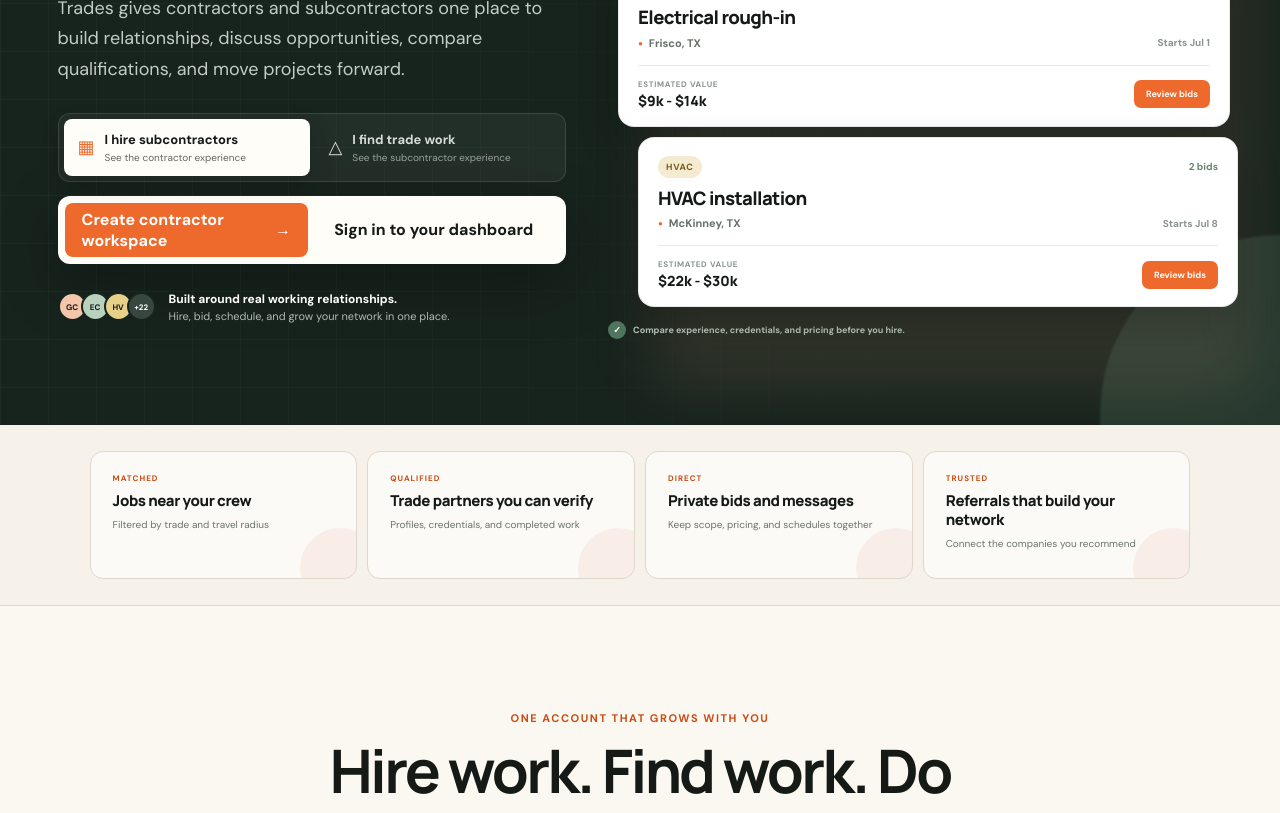
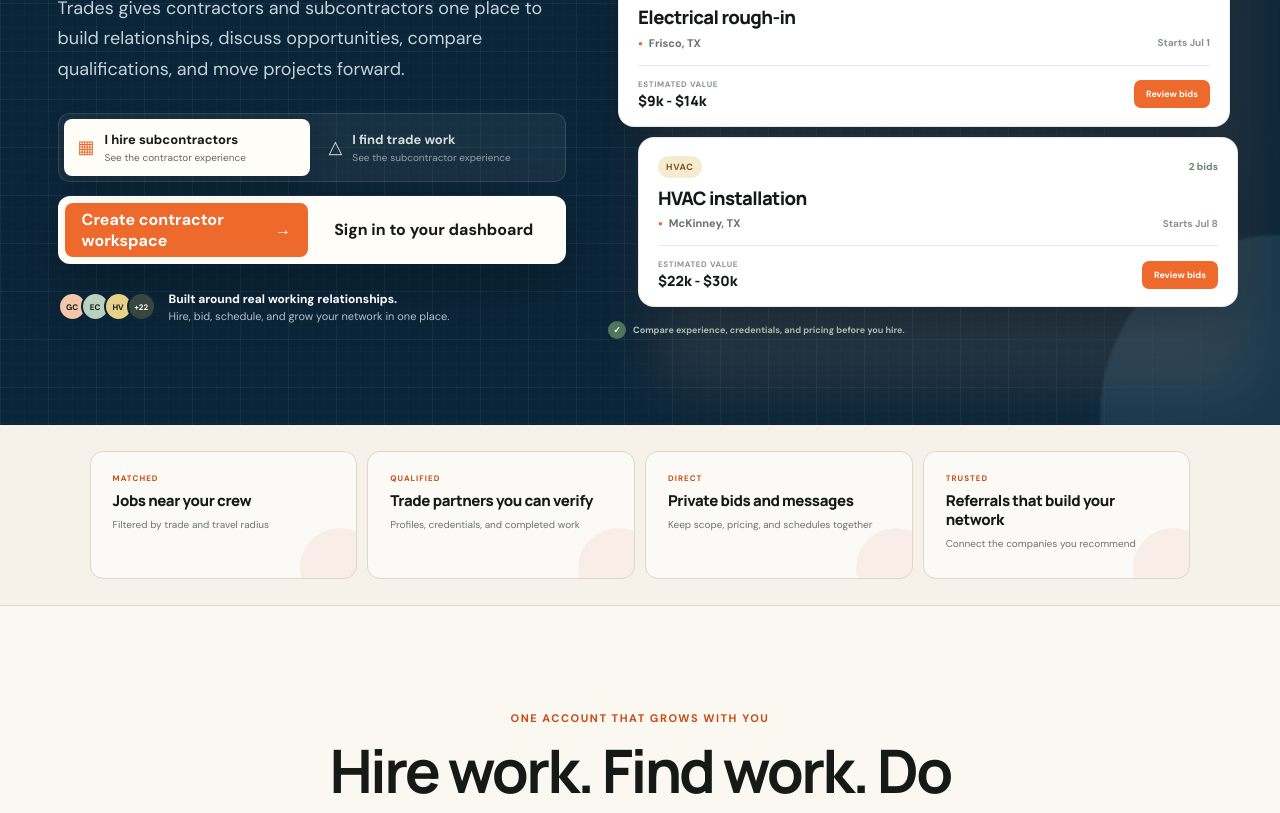
Before and after one commit to brettmay11-ai/Trades, a website: page prototype/index.html in a window 1280 px wide. Shown: the part 493-1306 px from the top of the page. Drawn offline with Linux system fonts and the light colour scheme.

Commit message:
Apply dark blueprint landing hero

```diff
--- a/prototype/index.html
+++ b/prototype/index.html
@@ -8,7 +8,7 @@
   <link rel="preconnect" href="https://fonts.googleapis.com">
   <link rel="preconnect" href="https://fonts.gstatic.com" crossorigin>
   <link href="https://fonts.googleapis.com/css2?family=DM+Sans:wght@400;500;600;700&family=Manrope:wght@600;700;800&display=swap" rel="stylesheet">
-  <link rel="stylesheet" href="styles.css?v=20260615-home6">
+  <link rel="stylesheet" href="styles.css?v=20260615-home7">
   <link rel="stylesheet" href="home-role.css?v=20260615-home2">
   <link rel="stylesheet" href="home-hero-layout.css?v=20260615-home2">
   <link rel="stylesheet" href="mobile.css?v=20260615-mobile7">
--- a/prototype/styles.css
+++ b/prototype/styles.css
@@ -60,22 +60,22 @@ a { color: inherit; text-decoration: none; }
 .menu-button span { display: block; height: 2px; margin: 5px 0; background: var(--ink); }
 .mobile-nav { display: none; }
 
-.hero { position: relative; min-height: 690px; padding: 95px 7vw 86px; overflow: hidden; display: grid; grid-template-columns: minmax(0, 1.15fr) minmax(340px, .7fr); gap: 8vw; align-items: center; color: #fff; background: #17231d; }
-.hero-grid { position: absolute; inset: 0; opacity: .09; background-image: linear-gradient(rgba(255,255,255,.4) 1px, transparent 1px), linear-gradient(90deg, rgba(255,255,255,.4) 1px, transparent 1px); background-size: 48px 48px; mask-image: linear-gradient(to right, #000, transparent 78%); }
-.hero-glow { position: absolute; border-radius: 999px; filter: blur(1px); opacity: .17; }.hero-glow-one { width: 440px; height: 440px; right: 18%; top: -250px; background: var(--orange); }.hero-glow-two { width: 360px; height: 360px; right: -180px; bottom: -170px; background: #76a887; }
+.hero { position: relative; min-height: 690px; padding: 95px 7vw 86px; overflow: hidden; display: grid; grid-template-columns: minmax(0, 1.15fr) minmax(340px, .7fr); gap: 8vw; align-items: center; color: #fff; background: #0b2538; }
+.hero-grid { position: absolute; inset: 0; opacity: .42; background-image: linear-gradient(rgba(172,215,239,.12) 1px, transparent 1px), linear-gradient(90deg, rgba(172,215,239,.12) 1px, transparent 1px), linear-gradient(rgba(172,215,239,.045) 1px, transparent 1px), linear-gradient(90deg, rgba(172,215,239,.045) 1px, transparent 1px); background-size: 48px 48px, 48px 48px, 12px 12px, 12px 12px; mask-image: linear-gradient(to right, #000 0%, #000 78%, transparent 100%); }
+.hero-glow { position: absolute; border-radius: 999px; filter: blur(1px); opacity: .17; }.hero-glow-one { width: 440px; height: 440px; right: 18%; top: -250px; background: var(--orange); }.hero-glow-two { width: 360px; height: 360px; right: -180px; bottom: -170px; background: #5e94b2; }
 .hero-content, .hero-card { position: relative; z-index: 2; }
 .eyebrow, .kicker { display: inline-flex; align-items: center; gap: 9px; color: var(--orange-dark); font-size: 11px; line-height: 1; letter-spacing: .14em; text-transform: uppercase; font-weight: 800; }
 .eyebrow { color: #f6b28e; }.eyebrow span { width: 24px; height: 2px; background: var(--orange); }
 h1, h2 { margin: 0; font-family: "Manrope", sans-serif; letter-spacing: -.045em; }
 h1 { max-width: 760px; margin-top: 20px; font-size: clamp(48px, 6.4vw, 86px); line-height: .99; }
 h1 em { color: #f6b28e; font-style: normal; }
-.hero-content > p { max-width: 650px; margin: 25px 0 28px; color: #c2cdc6; font-size: 18px; line-height: 1.7; }
+.hero-content > p { max-width: 650px; margin: 25px 0 28px; color: #c3d3dc; font-size: 18px; line-height: 1.7; }
 .role-switcher { max-width: 650px; margin-bottom: 14px; padding: 5px; display: grid; grid-template-columns: 1fr 1fr; gap: 5px; border: 1px solid rgba(255,255,255,.12); border-radius: 12px; background: rgba(255,255,255,.05); }
 .role-option { padding: 12px 14px; display: flex; gap: 10px; align-items: center; border: 0; border-radius: 8px; color: #d6ddd8; background: transparent; text-align: left; }
 .role-option.active { color: var(--ink); background: var(--paper); }.role-option strong, .role-option small { display: block; }.role-option strong { font-size: 13px; }.role-option small { margin-top: 3px; opacity: .66; font-size: 10px; }.role-icon { font-size: 18px; }
 .hero-search { max-width: 650px; padding: 7px; display: grid; grid-template-columns: 1fr 1fr auto; gap: 4px; border-radius: 12px; background: var(--paper); box-shadow: 0 20px 60px rgba(0,0,0,.26); }
 .hero-search label { padding: 7px 12px; border-right: 1px solid var(--line); }.hero-search label span, .filter-bar label span { display: block; margin-bottom: 4px; color: #7a827d; font-size: 9px; letter-spacing: .12em; text-transform: uppercase; font-weight: 800; }.hero-search select { width: 100%; border: 0; color: var(--ink); background-color: transparent; outline: none; font-size: 13px; font-weight: 700; }.hero-search .button { min-height: 54px; padding-inline: 16px; }
-.hero-proof { margin-top: 26px; display: flex; gap: 13px; align-items: center; }.hero-proof p { margin: 0; color: #aebbb3; font-size: 11px; line-height: 1.5; }.hero-proof strong { color: #fff; font-size: 12px; }.avatar-stack { display: flex; }.avatar-stack span { width: 29px; height: 29px; margin-left: -6px; display: grid; place-items: center; border: 2px solid #17231d; border-radius: 50%; color: var(--ink); background: #f4c6aa; font-size: 8px; font-weight: 800; }.avatar-stack span:first-child { margin-left: 0; }.avatar-stack span:nth-child(2) { background: #b9d2bd; }.avatar-stack span:nth-child(3) { background: #e7d087; }.avatar-stack span:nth-child(4) { color: #fff; background: #38473e; }
+.hero-proof { margin-top: 26px; display: flex; gap: 13px; align-items: center; }.hero-proof p { margin: 0; color: #aebfca; font-size: 11px; line-height: 1.5; }.hero-proof strong { color: #fff; font-size: 12px; }.avatar-stack { display: flex; }.avatar-stack span { width: 29px; height: 29px; margin-left: -6px; display: grid; place-items: center; border: 2px solid #0b2538; border-radius: 50%; color: var(--ink); background: #f4c6aa; font-size: 8px; font-weight: 800; }.avatar-stack span:first-child { margin-left: 0; }.avatar-stack span:nth-child(2) { background: #b9d2bd; }.avatar-stack span:nth-child(3) { background: #e7d087; }.avatar-stack span:nth-child(4) { color: #fff; background: #38473e; }
 .hero-card { align-self: center; padding: 18px; border: 1px solid rgba(255,255,255,.14); border-radius: 20px; color: var(--ink); background: var(--paper); box-shadow: 0 36px 90px rgba(0,0,0,.32); transform: rotate(1.7deg); }
 .hero-card-top { display: flex; gap: 10px; align-items: center; }.profile-monogram { width: 42px; height: 42px; display: grid; flex: 0 0 auto; place-items: center; border-radius: 9px; color: #fff; background: var(--green); font: 800 13px "Manrope", sans-serif; }.hero-card-top div { min-width: 0; flex: 1; }.hero-card-top strong, .hero-card-top small { display: block; }.hero-card-top strong { font-size: 13px; }.hero-card-top small { margin-top: 3px; color: #7b847e; font-size: 10px; }.badge { padding: 5px 7px; border-radius: 999px; font-size: 8px; font-weight: 800; text-transform: uppercase; letter-spacing: .05em; }.badge-green { color: var(--green); background: var(--sage); }
 .profile-rating { margin: 16px 0 12px; display: flex; gap: 7px; align-items: center; font-size: 10px; color: #758078; }.profile-rating strong { color: var(--ink); font-size: 17px; }.stars { color: #e2a421; letter-spacing: 1px; }
```
Also changed, not shown: test/home-hero.test.js (+9 -0 lines).
